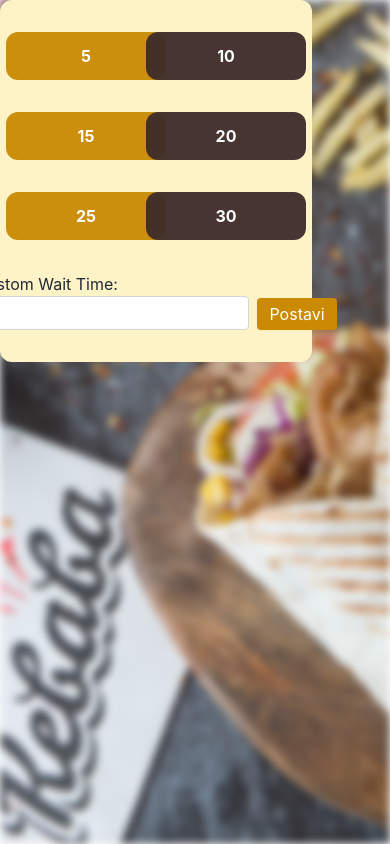
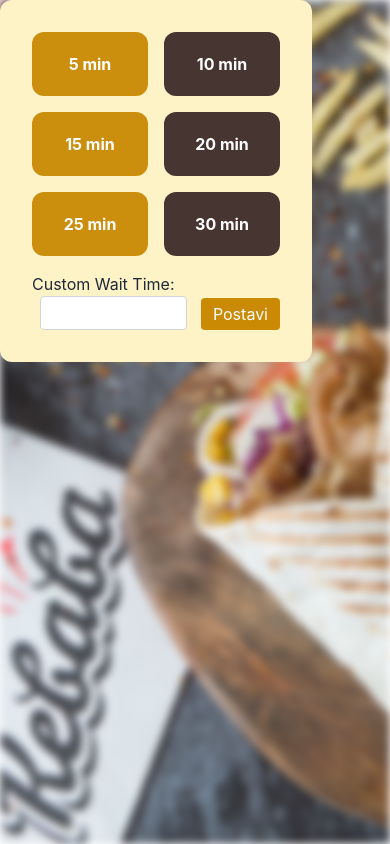
Before and after one commit to CVurbic/Ali-sTimer, a React (Create React App) app: page /setTime in a window 390 px wide. Built offline with nearby package versions, Linux system fonts and the light colour scheme.

Commit message:
fix design

```diff
--- a/src/components/EmployeeTimerSetter.jsx
+++ b/src/components/EmployeeTimerSetter.jsx
@@ -36,14 +36,14 @@ function EmployeeTimerSetter() {
     }
 
     return (
-        <div className="bg-amber-100 rounded-xl grid grid-cols-2 gap-8 w-4/5 md:w-2/3 lg:w-1/2 min-h-fit justify-items-center p-8 md:grid-cols-3">
+        <div className="bg-amber-100 rounded-xl grid grid-cols-2 gap-4 md:gap-8 w-4/5 md:w-2/3 lg:w-1/2 min-h-fit justify-items-center p-8 md:grid-cols-3">
             {waitTimes.map((time, index) => (
                 <button
                     key={index}
-                    className={`text-white bg-opacity-95 w-40 font-bold py-3 px-6 md:py-6 md:px-12 rounded-xl focus:outline-none focus:ring-2 focus:ring-offset-2 ${index % 2 === 0 ? 'bg-yellow-600' : 'bg-[#3D2C29]'}`}
+                    className={`text-white  bg-opacity-95 font-bold w-full h-16 md:w-40 rounded-xl focus:outline-none focus:ring-2 focus:ring-offset-2 ${index % 2 === 0 ? 'bg-yellow-600' : 'bg-[#3D2C29]'}`}
                     onClick={() => sendTimeSupa(time)}
                 >
-                    {time}
+                    {time} min
                 </button>
             ))}
 
@@ -54,7 +54,7 @@ function EmployeeTimerSetter() {
                         type="number"
                         value={customTime}
                         onChange={handleCustomTimeChange}
-                        className="ml-2 border border-gray-300 rounded px-2 py-1 focus:outline-none"
+                        className="ml-2 w-11/12 border border-gray-300 rounded px-2 py-1 focus:outline-none"
                     />
                 </label>
                 <button
```
